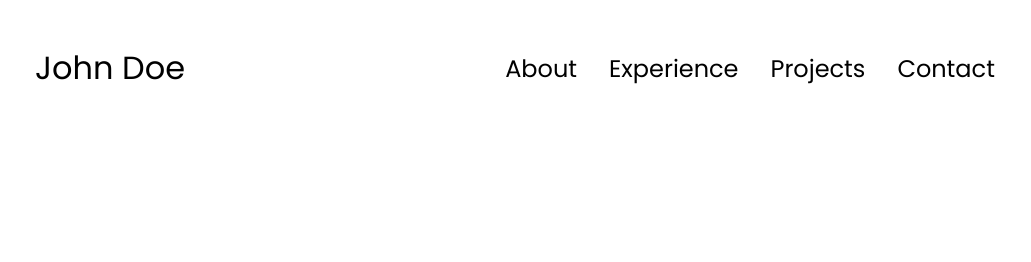
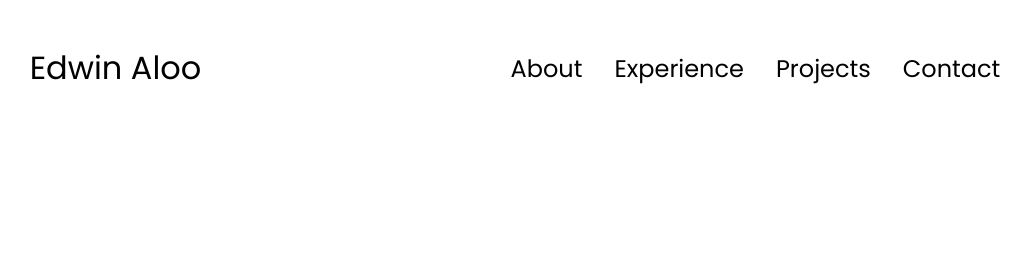
Before and after one commit to edwinaloo/html-portfolio, a plain HTML site: page index.html in a window 1280 px wide. Shown: the top 262 px of the page, without its empty margins (125-1156 px from the left). Drawn offline with Linux system fonts and the light colour scheme; files whose address does not match are found by name.

Commit message:
index.html name change

```diff
--- a/index.html
+++ b/index.html
@@ -10,7 +10,7 @@
   </head>
   <body>
     <nav id="desktop-nav">
-      <div class="logo">John Doe</div>
+      <div class="logo">Edwin Aloo</div>
       <div>
         <ul class="nav-links">
           <li><a href="#about">About</a></li>
```
